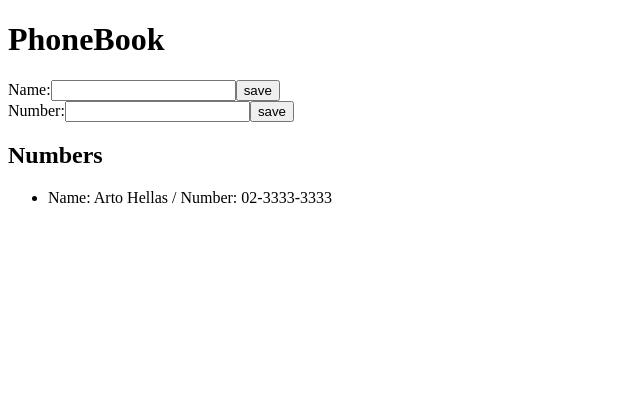
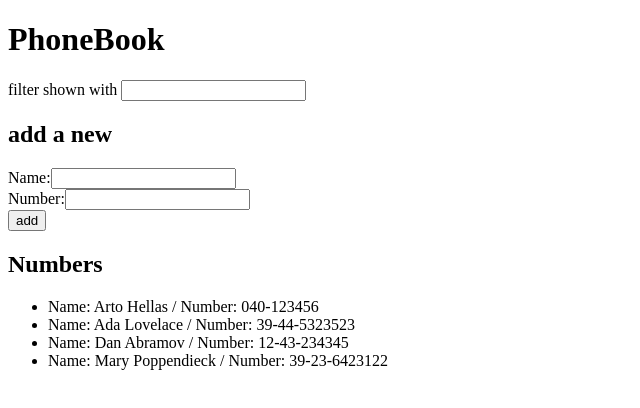
Before and after one commit to ymorisaki/fullstackopen, a React (Create React App) app in the folder phonebook/: page / in a window 1280 px wide. Shown: the top 408 px of the page, without its empty margins (0-640 px from the left). Built offline with nearby package versions, Linux system fonts and the light colour scheme; the HTML template or start-up script is replaced by a standard one.

Commit message:
Fix: 電話帳フィルター機能追加

```diff
--- a/phonebook/src/App.jsx
+++ b/phonebook/src/App.jsx
@@ -1,26 +1,28 @@
 import React, {
   useState, useEffect
 } from 'react'
-import Person from './Person'
+import Persons from './Persons'
 import Form from './Form'
+import Filter from './Filter'
 import axios from 'axios'
 
 const App = () => {
-  const [persons, setPersons] = useState([{
-    name: 'Arto Hellas',
-    number: '02-3333-3333'
-  }])
+  const [persons, setPersons] = useState([
+    { name: 'Arto Hellas', number: '040-123456', id: 1 },
+    { name: 'Ada Lovelace', number: '39-44-5323523', id: 2 },
+    { name: 'Dan Abramov', number: '12-43-234345', id: 3 },
+    { name: 'Mary Poppendieck', number: '39-23-6423122', id: 4 }
+  ])
+  const [filter, setFilter] = useState('')
 
   return (
     <>
       <h1>PhoneBook</h1>
+      <Filter setFilter={setFilter} />
+      <h2>add a new</h2>
       <Form persons={persons} setPersons={setPersons} />
-
       <h2>Numbers</h2>
-
-      <ul>
-        {persons.map(person => <Person key={person.name} name={person.name} number={person.number} />)}
-      </ul>
+      <Persons persons={persons} filter={filter} />
     </>
   )
 }
--- /dev/null
+++ b/phonebook/src/Filter.jsx
@@ -0,0 +1,13 @@
+import React from 'react'
+
+const Filter = ({setFilter}) => {
+  const handleChange = (e) => {
+    setFilter(e.target.value.toLowerCase())
+  }
+
+  return (
+      <label>filter shown with <input type="text" onChange={handleChange} /></label>
+  )
+}
+
+export default Filter
--- a/phonebook/src/Form.jsx
+++ b/phonebook/src/Form.jsx
@@ -48,14 +48,13 @@ const Form = (
         <label>Name:
         <input type="text" value={newName} onChange={handleNameChange} />
         </label>
-        <button>save</button>
       </div>
       <div>
         <label>Number:
         <input type="tel" value={newNumber} onChange={handleNumberChange} />
         </label>
-        <button>save</button>
       </div>
+      <button>add</button>
     </form>
   )
 }
--- a/phonebook/src/Person.jsx
+++ /dev/null
@@ -1,9 +0,0 @@
-import React from 'react'
-
-const Person = ({name, number}) => {
-  return (
-    <li>Name: {name} / Number: {number}</li>
-  )
-}
-
-export default Person
--- /dev/null
+++ b/phonebook/src/Persons.jsx
@@ -0,0 +1,14 @@
+import React from 'react'
+
+const Persons = ({persons, filter}) => {
+  const filterPersons = persons.filter(person => person.name.toLowerCase().includes(filter))
+
+  return (
+    <ul>
+      {filter === '' && persons.map(person => <li key={person.name}>Name: {person.name} / Number: {person.number}</li>)}
+      {filter !== '' && filterPersons.map(person => <li key={person.name}>Name: {person.name} / Number: {person.number}</li>)}
+    </ul>
+  )
+}
+
+export default Persons
```
